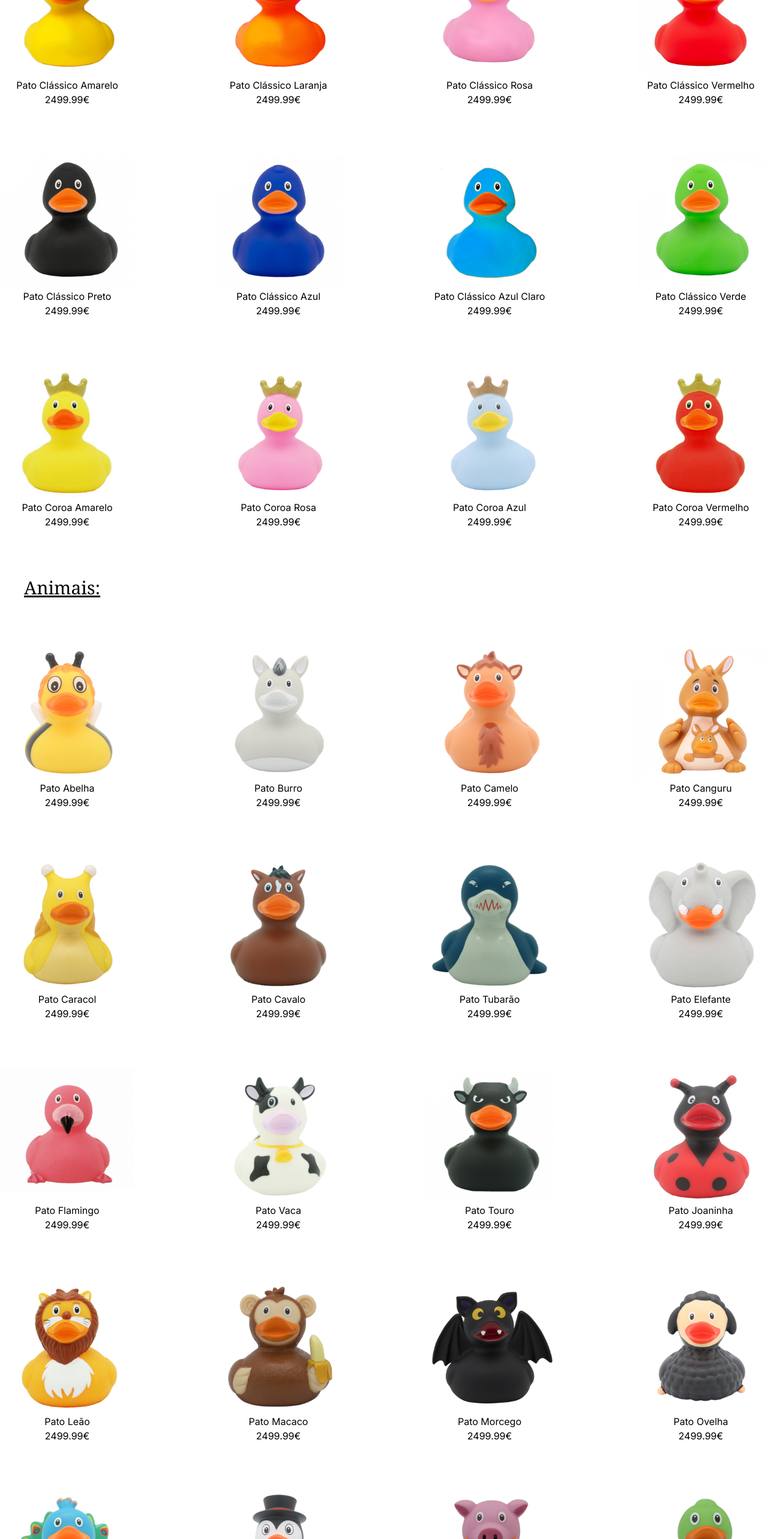
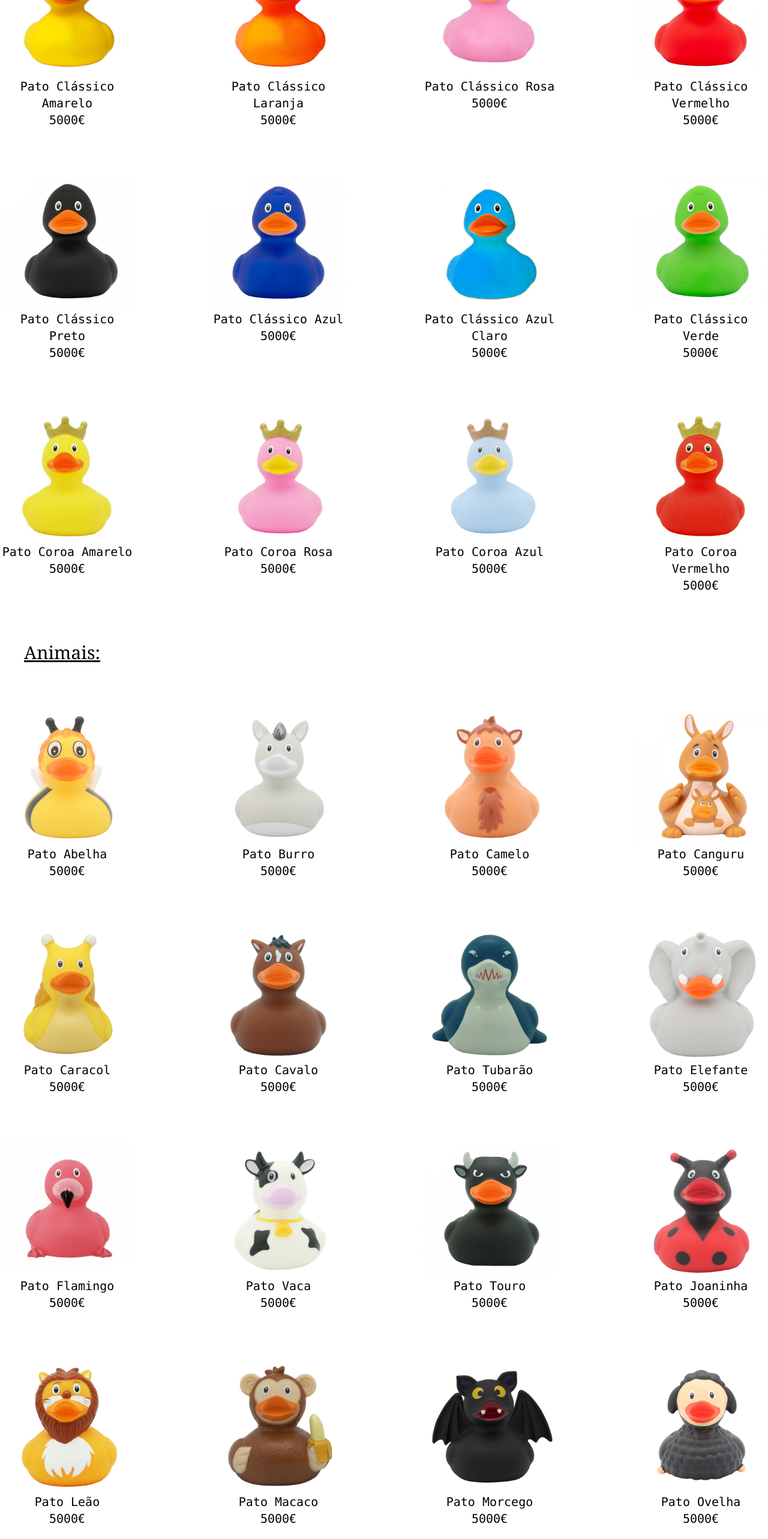
Before and after one commit to filipac271/Quack-, a Next.js app in the folder quack/: page / in a window 1280 px wide. Shown: the part 1460-4026 px from the top of the page at 60% size. Built offline with nearby package versions, Linux system fonts and the light colour scheme.

Commit message:
Frontend da home

```diff
--- a/quack/app/page.tsx
+++ b/quack/app/page.tsx
@@ -84,188 +84,188 @@ export default function Home() {
         <h1 className="mt-20 ml-10 text-3xl underline font-serif ">Patos clássicos:</h1>
 
         <div className="mt-10 mb-10 flex flex-row flex-nowrap gap-x-32 justify-center" >
-          <div className="hover:shadow-2xl">
+          <div className="hover:shadow-2xl hover:underline hover:font-semibold">
             <Image src={PatoAmarelo} alt="imagem"/>
-            <h1 className="text-center">Pato Clássico Amarelo</h1>
-            <h1 className="text-center">2499.99€</h1>
+            <h1 className="text-center font-mono text-xl">Pato Clássico Amarelo</h1>
+            <h1 className="text-center font-mono text-xl">5000€</h1>
           </div>
-          <div className="hover:shadow-2xl">
+          <div className="hover:shadow-2xl hover:underline hover:font-semibold">
             <Image src={PatoLaranja} alt="imagem"/>
-            <h1 className="text-center">Pato Clássico Laranja</h1>
-            <h1 className="text-center">2499.99€</h1>
+            <h1 className="text-center font-mono text-xl">Pato Clássico Laranja</h1>
+            <h1 className="text-center font-mono text-xl">5000€</h1>
           </div>
-          <div className="hover:shadow-2xl">
+          <div className="hover:shadow-2xl hover:underline hover:font-semibold">
             <Image src={PatoRosa} alt="imagem"/>
-            <h1 className="text-center">Pato Clássico Rosa</h1>
-            <h1 className="text-center">2499.99€</h1>
+            <h1 className="text-center font-mono text-xl">Pato Clássico Rosa</h1>
+            <h1 className="text-center font-mono text-xl">5000€</h1>
           </div>
-          <div className="hover:shadow-2xl">
+          <div className="hover:shadow-2xl hover:underline hover:font-semibold">
             <Image src={PatoVermelho} alt="imagem"/>
-            <h1 className="text-center">Pato Clássico Vermelho</h1>
-            <h1 className="text-center">2499.99€</h1>
+            <h1 className="text-center font-mono text-xl">Pato Clássico Vermelho</h1>
+            <h1 className="text-center font-mono text-xl">5000€</h1>
           </div>
         </div>
 
         <div className="mt-20 mb-10 flex flex-row flex-nowrap gap-x-32 justify-center">
-        <div className="hover:shadow-2xl">
+        <div className="hover:shadow-2xl hover:underline hover:font-semibold">
             <Image src={PatoPreto} alt="imagem"/>
-            <h1 className="text-center">Pato Clássico Preto</h1>
-            <h1 className="text-center">2499.99€</h1>
+            <h1 className="text-center font-mono text-xl">Pato Clássico Preto</h1>
+            <h1 className="text-center font-mono text-xl">5000€</h1>
           </div>
-          <div className="hover:shadow-2xl">
+          <div className="hover:shadow-2xl hover:underline hover:font-semibold">
             <Image src={PatoAzul} alt="imagem"/>
-            <h1 className="text-center">Pato Clássico Azul</h1>
-            <h1 className="text-center">2499.99€</h1>
+            <h1 className="text-center font-mono text-xl">Pato Clássico Azul</h1>
+            <h1 className="text-center font-mono text-xl">5000€</h1>
           </div>
-          <div className="hover:shadow-2xl">
+          <div className="hover:shadow-2xl hover:underline hover:font-semibold">
             <Image src={PatoAzulClaro} alt="imagem"/>
-            <h1 className="text-center">Pato Clássico Azul Claro</h1>
-            <h1 className="text-center">2499.99€</h1>
+            <h1 className="text-center font-mono text-xl">Pato Clássico Azul Claro</h1>
+            <h1 className="text-center font-mono text-xl">5000€</h1>
           </div>
-          <div className="hover:shadow-2xl">
+          <div className="hover:shadow-2xl hover:underline hover:font-semibold">
             <Image src={PatoVerde} alt="imagem"/>
-            <h1 className="text-center">Pato Clássico Verde</h1>
-            <h1 className="text-center">2499.99€</h1>
+            <h1 className="text-center font-mono text-xl">Pato Clássico Verde</h1>
+            <h1 className="text-center font-mono text-xl">5000€</h1>
           </div>
         </div>
 
         <div className="mt-20 mb-10 flex flex-row flex-nowrap gap-x-32 justify-center" >
-          <div className="hover:shadow-2xl">
+          <div className="hover:shadow-2xl hover:underline hover:font-semibold">
             <Image src={PatoCoroaAmarelo} alt="imagem"/>
-            <h1 className="text-center">Pato Coroa Amarelo</h1>
-            <h1 className="text-center">2499.99€</h1>
+            <h1 className="text-center font-mono text-xl">Pato Coroa Amarelo</h1>
+            <h1 className="text-center font-mono text-xl">5000€</h1>
           </div>
-          <div className="hover:shadow-2xl">
+          <div className="hover:shadow-2xl hover:underline hover:font-semibold">
             <Image src={PatoCoroaRosa} alt="imagem"/>
-            <h1 className="text-center">Pato Coroa Rosa</h1>
-            <h1 className="text-center">2499.99€</h1>
+            <h1 className="text-center font-mono text-xl">Pato Coroa Rosa</h1>
+            <h1 className="text-center font-mono text-xl">5000€</h1>
           </div>
-          <div className="hover:shadow-2xl">
+          <div className="hover:shadow-2xl hover:underline hover:font-semibold">
             <Image src={PatoCoroaAzul} alt="imagem"/>
-            <h1 className="text-center">Pato Coroa Azul</h1>
-            <h1 className="text-center">2499.99€</h1>
+            <h1 className="text-center font-mono text-xl">Pato Coroa Azul</h1>
+            <h1 className="text-center font-mono text-xl">5000€</h1>
           </div>
-          <div className="hover:shadow-2xl">
+          <div className="hover:shadow-2xl hover:underline hover:font-semibold">
             <Image src={PatoCoroaVermelho} alt="imagem"/>
-            <h1 className="text-center">Pato Coroa Vermelho</h1>
-            <h1 className="text-center">2499.99€</h1>
+            <h1 className="text-center font-mono text-xl">Pato Coroa Vermelho</h1>
+            <h1 className="text-center font-mono text-xl">5000€</h1>
           </div>
         </div>
 
         <h1 className="mt-20 ml-10 text-3xl underline font-serif ">Animais:</h1>
 
         <div className="mt-20 mb-10 flex flex-row flex-nowrap gap-x-32 justify-center" >
-          <div className="hover:shadow-2xl">
+          <div className="hover:shadow-2xl hover:underline hover:font-semibold">
             <Image src={PatoAbelha} alt="imagem"/>
-            <h1 className="text-center">Pato Abelha</h1>
-            <h1 className="text-center">2499.99€</h1>
+            <h1 className="text-center font-mono text-xl">Pato Abelha</h1>
+            <h1 className="text-center font-mono text-xl">5000€</h1>
           </div>
-          <div className="hover:shadow-2xl">
+          <div className="hover:shadow-2xl hover:underline hover:font-semibold">
             <Image src={PatoBurro} alt="imagem"/>
-            <h1 className="text-center">Pato Burro</h1>
-            <h1 className="text-center">2499.99€</h1>
+            <h1 className="text-center font-mono text-xl">Pato Burro</h1>
+            <h1 className="text-center font-mono text-xl">5000€</h1>
           </div>
-          <div className="hover:shadow-2xl">
+          <div className="hover:shadow-2xl hover:underline hover:font-semibold">
             <Image src={PatoCamelo} alt="imagem"/>
-            <h1 className="text-center">Pato Camelo</h1>
-            <h1 className="text-center">2499.99€</h1>
+            <h1 className="text-center font-mono text-xl">Pato Camelo</h1>
+            <h1 className="text-center font-mono text-xl">5000€</h1>
           </div>
-          <div className="hover:shadow-2xl">
+          <div className="hover:shadow-2xl hover:underline hover:font-semibold">
             <Image src={PatoCanguru} alt="imagem"/>
-            <h1 className="text-center">Pato Canguru</h1>
-            <h1 className="text-center">2499.99€</h1>
+            <h1 className="text-center font-mono text-xl">Pato Canguru</h1>
+            <h1 className="text-center font-mono text-xl">5000€</h1>
           </div>
         </div>
 
         <div className="mt-20 mb-10 flex flex-row flex-nowrap gap-x-32 justify-center " >
-          <div className="hover:shadow-2xl">
+          <div className="hover:shadow-2xl hover:underline hover:font-semibold">
             <Image src={PatoCaracol} alt="imagem"/>
-            <h1 className="text-center">Pato Caracol</h1>
-            <h1 className="text-center">2499.99€</h1>
+            <h1 className="text-center font-mono text-xl">Pato Caracol</h1>
+            <h1 className="text-center font-mono text-xl">5000€</h1>
           </div>
-          <div className="hover:shadow-2xl">
+          <div className="hover:shadow-2xl hover:underline hover:font-semibold">
             <Image src={PatoCavalo} alt="imagem"/>
-            <h1 className="text-center">Pato Cavalo</h1>
-            <h1 className="text-center">2499.99€</h1>
+            <h1 className="text-center font-mono text-xl">Pato Cavalo</h1>
+            <h1 className="text-center font-mono text-xl">5000€</h1>
           </div>
-          <div className="hover:shadow-2xl">
+          <div className="hover:shadow-2xl hover:underline hover:font-semibold">
             <Image src={PatoTubarao} alt="imagem"/>
-            <h1 className="text-center">Pato Tubarão</h1>
-            <h1 className="text-center">2499.99€</h1>
+            <h1 className="text-center font-mono text-xl">Pato Tubarão</h1>
+            <h1 className="text-center font-mono text-xl">5000€</h1>
           </div>
-          <div className="hover:shadow-2xl">
+          <div className="hover:shadow-2xl hover:underline hover:font-semibold">
             <Image src={PatoElefante} alt="imagem"/>
-            <h1 className="text-center">Pato Elefante</h1>
-            <h1 className="text-center">2499.99€</h1>
+            <h1 className="text-center font-mono text-xl">Pato Elefante</h1>
+            <h1 className="text-center font-mono text-xl">5000€</h1>
           </div>
         </div>
 
         <div className="mt-20 mb-10 flex flex-row flex-nowrap gap-x-32 justify-center" >
-          <div className="hover:shadow-2xl">
+          <div className="hover:shadow-2xl hover:underline hover:font-semibold">
             <Image src={PatoFlamingo} alt="imagem"/>
-            <h1 className="text-center">Pato Flamingo</h1>
-            <h1 className="text-center">2499.99€</h1>
+            <h1 className="text-center font-mono text-xl">Pato Flamingo</h1>
+            <h1 className="text-center font-mono text-xl">5000€</h1>
           </div>
-          <div className="hover:shadow-2xl">
+          <div className="hover:shadow-2xl hover:underline hover:font-semibold">
             <Image src={PatoVaca} alt="imagem"/>
-            <h1 className="text-center">Pato Vaca</h1>
-            <h1 className="text-center">2499.99€</h1>
+            <h1 className="text-center font-mono text-xl">Pato Vaca</h1>
+            <h1 className="text-center font-mono text-xl">5000€</h1>
           </div>
-          <div className="hover:shadow-2xl">
+          <div className="hover:shadow-2xl hover:underline hover:font-semibold">
             <Image src={PatoTouro} alt="imagem"/>
-            <h1 className="text-center">Pato Touro</h1>
-            <h1 className="text-center">2499.99€</h1>
+            <h1 className="text-center font-mono text-xl">Pato Touro</h1>
+            <h1 className="text-center font-mono text-xl">5000€</h1>
           </div>
-          <div className="hover:shadow-2xl">
+          <div className="hover:shadow-2xl hover:underline hover:font-semibold">
             <Image src={PatoJoaninha} alt="imagem"/>
-            <h1 className="text-center">Pato Joaninha</h1>
-            <h1 className="text-center">2499.99€</h1>
+            <h1 className="text-center font-mono text-xl">Pato Joaninha</h1>
+            <h1 className="text-center font-mono text-xl">5000€</h1>
           </div>
         </div>
 
         <div className="mt-20 mb-10 flex flex-row flex-nowrap gap-x-32 justify-center" >
-          <div className="hover:shadow-2xl">
+          <div className="hover:shadow-2xl hover:underline hover:font-semibold">
             <Image src={PatoLeao} alt="imagem"/>
-            <h1 className="text-center">Pato Leão</h1>
-            <h1 className="text-center">2499.99€</h1>
+            <h1 className="text-center font-mono text-xl">Pato Leão</h1>
+            <h1 className="text-center font-mono text-xl">5000€</h1>
           </div>
-          <div className="hover:shadow-2xl">
+          <div className="hover:shadow-2xl hover:underline hover:font-semibold">
             <Image src={PatoMacaco} alt="imagem"/>
-            <h1 className="text-center">Pato Macaco</h1>
-            <h1 className="text-center">2499.99€</h1>
+            <h1 className="text-center font-mono text-xl">Pato Macaco</h1>
+            <h1 className="text-center font-mono text-xl">5000€</h1>
           </div>
-          <div className="hover:shadow-2xl">
+          <div className="hover:shadow-2xl hover:underline hover:font-semibold">
             <Image src={PatoMorcego} alt="imagem"/>
-            <h1 className="text-center">Pato Morcego</h1>
-            <h1 className="text-center">2499.99€</h1>
+            <h1 className="text-center font-mono text-xl">Pato Morcego</h1>
+            <h1 className="text-center font-mono text-xl">5000€</h1>
           </div>
-          <div className="hover:shadow-2xl">
+          <div className="hover:shadow-2xl hover:underline hover:font-semibold">
             <Image src={PatoOvelha} alt="imagem"/>
-            <h1 className="text-center">Pato Ovelha</h1>
-            <h1 className="text-center">2499.99€</h1>
+            <h1 className="text-center font-mono text-xl">Pato Ovelha</h1>
+            <h1 className="text-center font-mono text-xl">5000€</h1>
           </div>
         </div>
 
         <div className="mt-20 mb-10 flex flex-row flex-nowrap gap-x-32 justify-center" >
-          <div className="hover:shadow-2xl">
+          <div className="hover:shadow-2xl hover:underline hover:font-semibold">
             <Image src={PatoPavao} alt="imagem"/>
-            <h1 className="text-center">Pato Pavão</h1>
-            <h1 className="text-center">2499.99€</h1>
+            <h1 className="text-center font-mono text-xl">Pato Pavão</h1>
+            <h1 className="text-center font-mono text-xl">5000€</h1>
           </div>
-          <div className="hover:shadow-2xl">
+          <div className="hover:shadow-2xl hover:underline hover:font-semibold">
             <Image src={PatoPinguim} alt="imagem"/>
-            <h1 className="text-center">Pato Pinguim</h1>
-            <h1 className="text-center">2499.99€</h1>
+            <h1 className="text-center font-mono text-xl">Pato Pinguim</h1>
+            <h1 className="text-center font-mono text-xl">5000€</h1>
           </div>
-          <div className="hover:shadow-2xl">
+          <div className="hover:shadow-2xl hover:underline hover:font-semibold">
             <Image src={PatoPorco} alt="imagem"/>
-            <h1 className="text-center">Pato Porco</h1>
-            <h1 className="text-center">2499.99€</h1>
+            <h1 className="text-center font-mono text-xl">Pato Porco</h1>
+            <h1 className="text-center font-mono text-xl">5000€</h1>
           </div>
-          <div className="hover:shadow-2xl">
+          <div className="hover:shadow-2xl hover:underline hover:font-semibold">
             <Image src={PatoTartaruga} alt="imagem"/>
-            <h1 className="text-center">Pato Tartaruga</h1>
-            <h1 className="text-center">2499.99€</h1>
+            <h1 className="text-center font-mono text-xl">Pato Tartaruga</h1>
+            <h1 className="text-center font-mono text-xl">5000€</h1>
           </div>
         </div>
 
```
